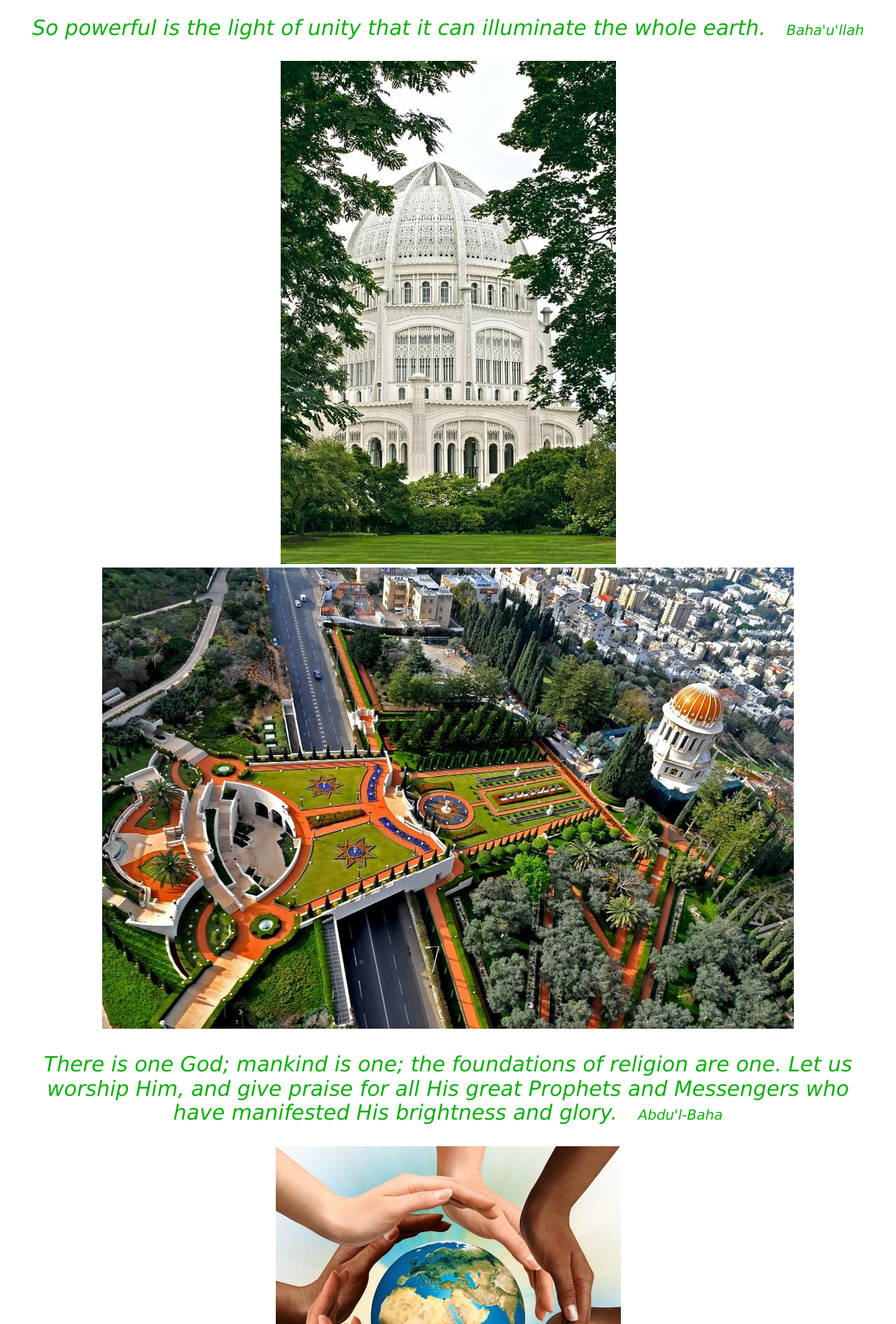
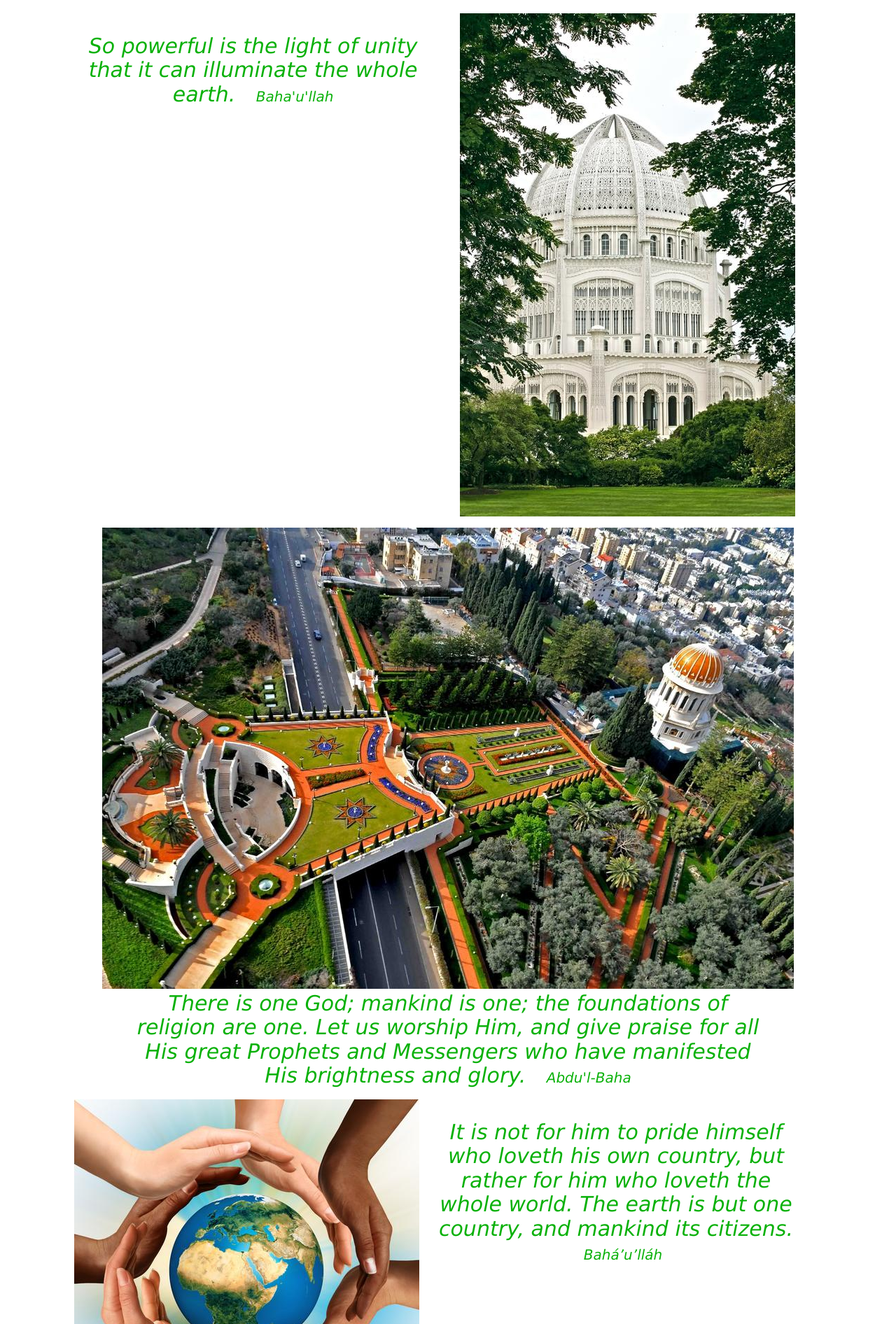
Before and after one commit to wilsonville-lsa/wilsonville-lsa-client, a React app: page / in a window 1280 px wide. Shown: the part 908-2800 px from the top of the page at 70% size. Built offline with nearby package versions, Linux system fonts and the light colour scheme.

Commit message:
more Home and Header css

```diff
--- a/src/components/app/App.css
+++ b/src/components/app/App.css
@@ -4,5 +4,6 @@
 
 body {
   text-align: center;
-  padding: 2vh 2vw;
+  padding: 2vw 2vh;
+  height: 90vh;
 }
--- a/src/components/header/Header.css
+++ b/src/components/header/Header.css
@@ -5,11 +5,13 @@ h1, h2 {
 nav {
   border: 5px outset rgb(79, 210, 233);
   background-color: rgb(205, 234, 235);
+  width: 70vw;
+  margin: auto;
 }
 
 a:link, a:visited {
   text-decoration: none;
-  color: black;
+  color: rgb(9, 177, 9);
 }
 
 .active, a:hover {
--- a/src/components/home/Home.css
+++ b/src/components/home/Home.css
@@ -11,3 +11,40 @@ span {
   font-size: 20px;
   margin-left: 20px;
 }
+
+.national, .world, .hands {
+  margin-top: 2vh;
+}
+
+.national img {
+  float: right;
+  margin-right: 10vw;
+}
+
+.national p {
+  float: left;
+  width: 40vw;
+  margin-left: 7vw;
+}
+
+.world {
+  clear: both;
+  padding-top: 2vh;
+}
+
+.world p {
+  width: 70vw;
+  margin: auto;
+}
+
+.hands img {
+  float: left;
+  margin-left: 7vw;
+  padding-bottom: 2vh;
+}
+
+.hands p {
+  float: right;
+  margin-right: 10vw;
+  width: 40vw;
+}
--- a/src/components/home/Home.js
+++ b/src/components/home/Home.js
@@ -5,19 +5,25 @@ import styles from './Home.css';
 export default function Home() {
   return (
     <>
-      <p>Welcome to the website of the Wilsonville Baha'i Community.  We are a community devoted to the cause of the oneness of humanity and to promoting love and concord among all His children.  Our belief is firmly rooted in the concept of unity in diversity.</p>
+      <p className={styles.welcome}>Welcome to the website of the Wilsonville Baha'i Community.  We are a community devoted to the cause of the oneness of humanity and to promoting love and concord among all His children.  Our belief is firmly rooted in the concept of unity in diversity.</p>
 
       <section>
         <img alt="200th birth design" src="../../../public/assets/200th-birth.png" />
-        <p className={styles.quote}>So powerful is the light of unity that it can illuminate the whole earth. <span>Baha'u'llah</span></p>
 
-        <img alt="chicago house of worship" src="../../../public/assets/chicago-national-center.jpeg" />
+        <div className={styles.national}>
+          <p className={styles.quote}>So powerful is the light of unity that it can illuminate the whole earth. <span>Baha'u'llah</span></p>
+          <img alt="chicago house of worship" src="../../../public/assets/chicago-national-center.jpeg" />
+        </div>
 
-        <img alt="world center" src="../../../public/assets/world-center.jpeg" />
-        <p className={styles.quote}>There is one God; mankind is one; the foundations of religion are one. Let us worship Him, and give praise for all His great Prophets and Messengers who have manifested His brightness and glory. <span>Abdu'l-Baha</span></p>
+        <div className={styles.world}>
+          <img alt="world center" src="../../../public/assets/world-center.jpeg" />
+          <p className={styles.quote}>There is one God; mankind is one; the foundations of religion are one. Let us worship Him, and give praise for all His great Prophets and Messengers who have manifested His brightness and glory. <span>Abdu'l-Baha</span></p>
+        </div>
 
-        <img alt="globe with hands" src="../../../public/assets/globe-hands.jpeg" />
-        <p className={styles.quote}>It is not for him to pride himself who loveth his own country, but rather for him who loveth the whole world. The earth is but one country, and mankind its citizens. <span>Bahá’u’lláh</span></p>
+        <div className={styles.hands}>
+          <img alt="globe with hands" src="../../../public/assets/globe-hands.jpeg" />
+          <p className={styles.quote}>It is not for him to pride himself who loveth his own country, but rather for him who loveth the whole world. The earth is but one country, and mankind its citizens. <span>Bahá’u’lláh</span></p>
+        </div>
       </section>
     </>
   );
```
